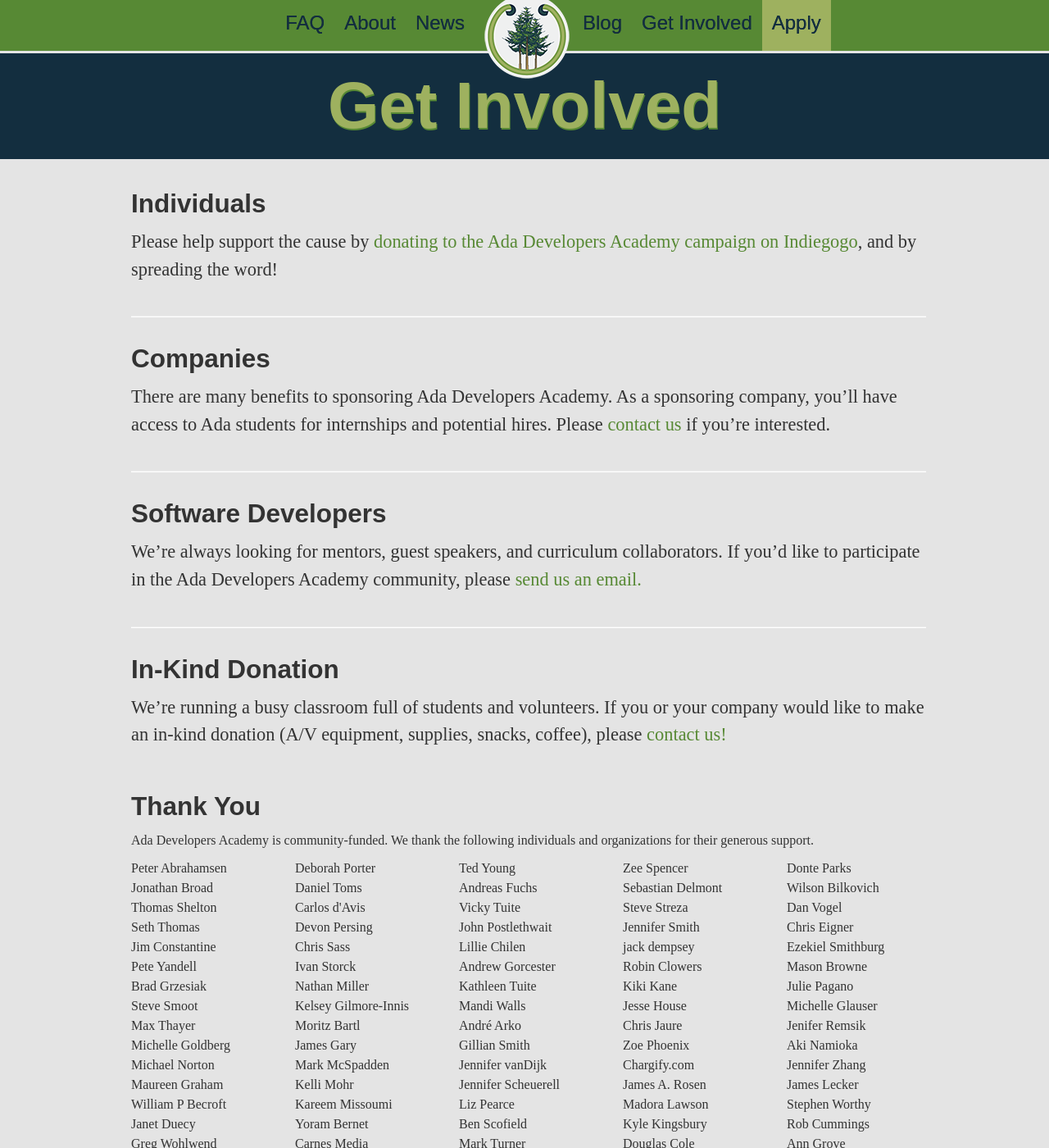
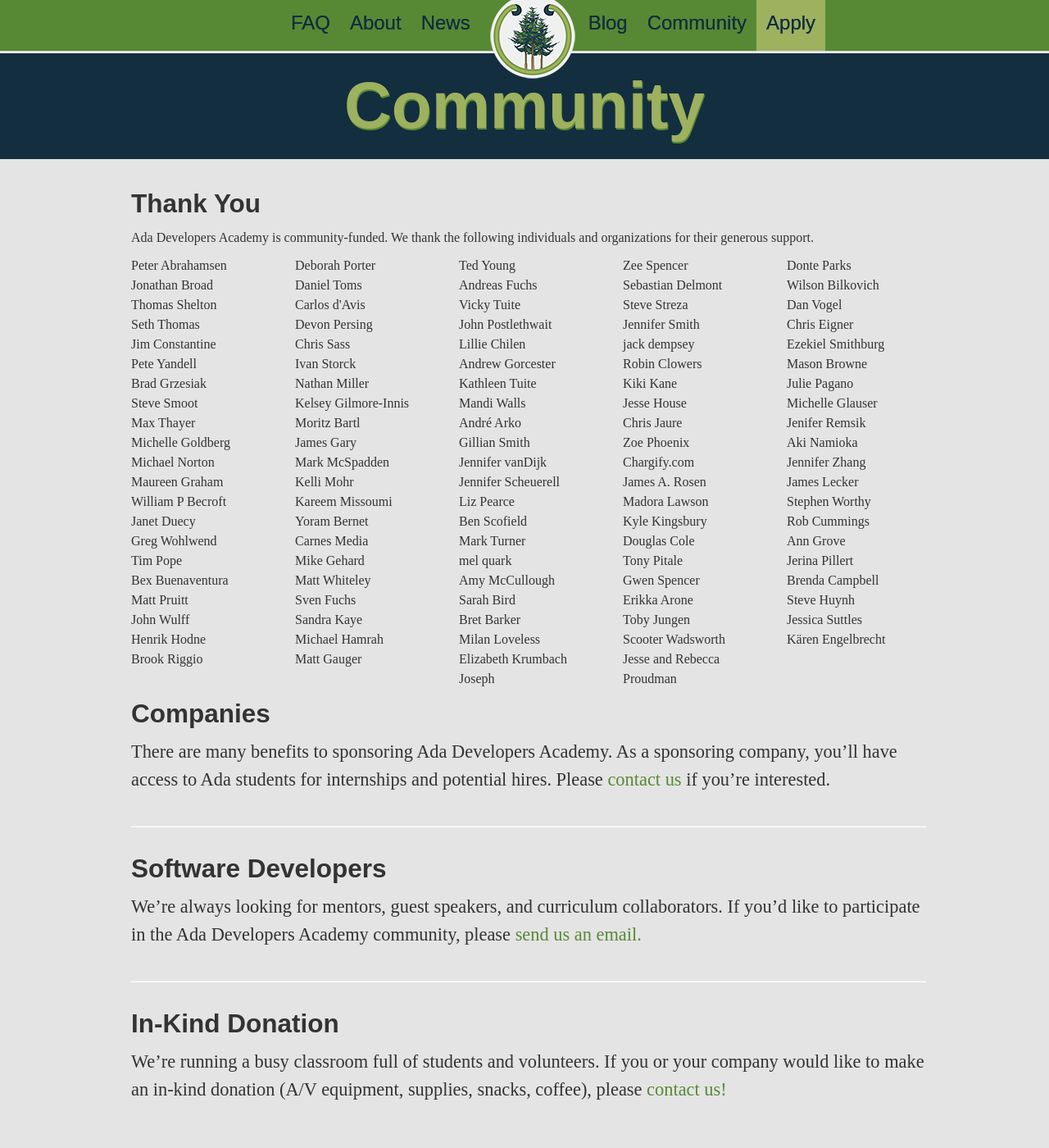
Before and after one commit to Ada-Developers-Academy/adadevelopersacademy.org, a Jekyll site: the page built from community/index.html, in a window 1280 px wide and 1400 px high. Shown: the whole window at 82% size. Built offline with Jekyll 4.4.1, drawn with Linux system fonts in a browser that asks for light colours; nearby versions of some CDN libraries.

Commit message:
Renamed get involved to community, reordered so thank-yous are on top.

```diff
--- a/_layouts/default.html
+++ b/_layouts/default.html
@@ -51,7 +51,7 @@
              <li class="{% if page.url == '/news/index.html' %}active{% endif %}"><a href="/news">News</a></li>
             <li id="logo" class='visible-desktop'><a href="/"><img id="adalogo" src="/images/ada_logo_circle.png" /></a></li>
             <li class="{% if page.url == '/blog/index.html' %}active{% endif %}"><a href="/blog">Blog</a></li>
-            <li class="{% if page.url == '/community/index.html' %}active{% endif %}"><a href="/community">Get Involved</a></li>
+            <li class="{% if page.url == '/community/index.html' %}active{% endif %}"><a href="/community">Community</a></li>
             <li id="apply"><a href="http://application.adadevelopersacademy.org">Apply</a></li>
           </ul>
         </div><!--/.nav-collapse -->
--- a/community/index.html
+++ b/community/index.html
@@ -9,28 +9,10 @@
   priority: 0.7
 ---
 <div class="page-header">
-  <h1>Get Involved</h1>
+  <h1>Community</h1>
 </div>
 
 <div class="container">
-  <div class="row">
-    <div class="span1"></div>
-    <div class="span10 body-text">
-      <h2>Individuals</h2>
-      <p>Please help support the cause by <a href="http://www.indiegogo.com/projects/ada-developers-academy/x/3920649">donating to the Ada Developers Academy campaign on Indiegogo</a>, and by spreading the word!</p>
-<hr/>
-      <h2>Companies</h2>
-      <p>There are many benefits to sponsoring Ada Developers Academy. As a sponsoring company, you’ll have access to Ada students for internships and potential hires. Please <a href="mailto:sponsor@adadevelopersacademy.org?subject=Company Sponsorship">contact us</a> if you’re interested.</p>
-
-<hr/>
-      <h2>Software Developers</h2>
-      <p>We’re always looking for mentors, guest speakers, and curriculum collaborators. If you’d like to participate in the Ada Developers Academy community, please <a href="mailto:sponsor@adadevelopersacademy.org?subject=Mentorship">send us an email.</a></p>
-<hr/>
-      <h2>In-Kind Donation</h2>
-      <p>We’re running a busy classroom full of students and volunteers. If you or your company would like to make an in-kind donation (A/V equipment, supplies, snacks, coffee), please <a href="mailto:sponsor@adadevelopersacademy.org?subject=In-Kind Donation">contact us!</a></p>
-    </div>
-  </div>
-  <!-- <div class="thank-yous"> -->
   <div class="row">
     <div class="span1"></div>
     <div class="span10">
@@ -144,4 +126,18 @@
       </div>
     </div>
   </div>
+  <div class="row">
+    <div class="span1"></div>
+    <div class="span10 body-text">
+      <h2>Companies</h2>
+      <p>There are many benefits to sponsoring Ada Developers Academy. As a sponsoring company, you’ll have access to Ada students for internships and potential hires. Please <a href="mailto:sponsor@adadevelopersacademy.org?subject=Company Sponsorship">contact us</a> if you’re interested.</p>
+
+  <hr/>
+      <h2>Software Developers</h2>
+      <p>We’re always looking for mentors, guest speakers, and curriculum collaborators. If you’d like to participate in the Ada Developers Academy community, please <a href="mailto:sponsor@adadevelopersacademy.org?subject=Mentorship">send us an email.</a></p>
+  <hr/>
+      <h2>In-Kind Donation</h2>
+      <p>We’re running a busy classroom full of students and volunteers. If you or your company would like to make an in-kind donation (A/V equipment, supplies, snacks, coffee), please <a href="mailto:sponsor@adadevelopersacademy.org?subject=In-Kind Donation">contact us!</a></p>
     </div>
+  </div>
+</div>
```
Lines whose indentation alone changed are shown as unchanged.
